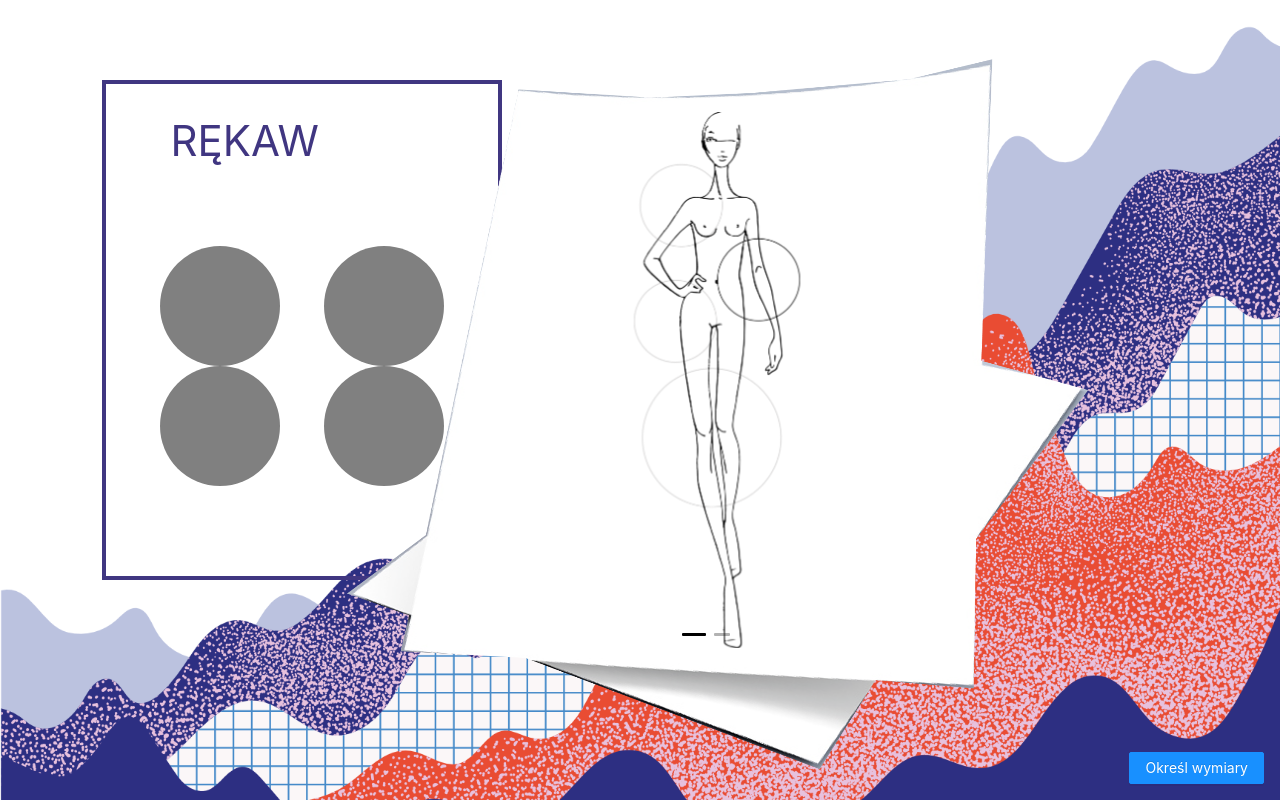
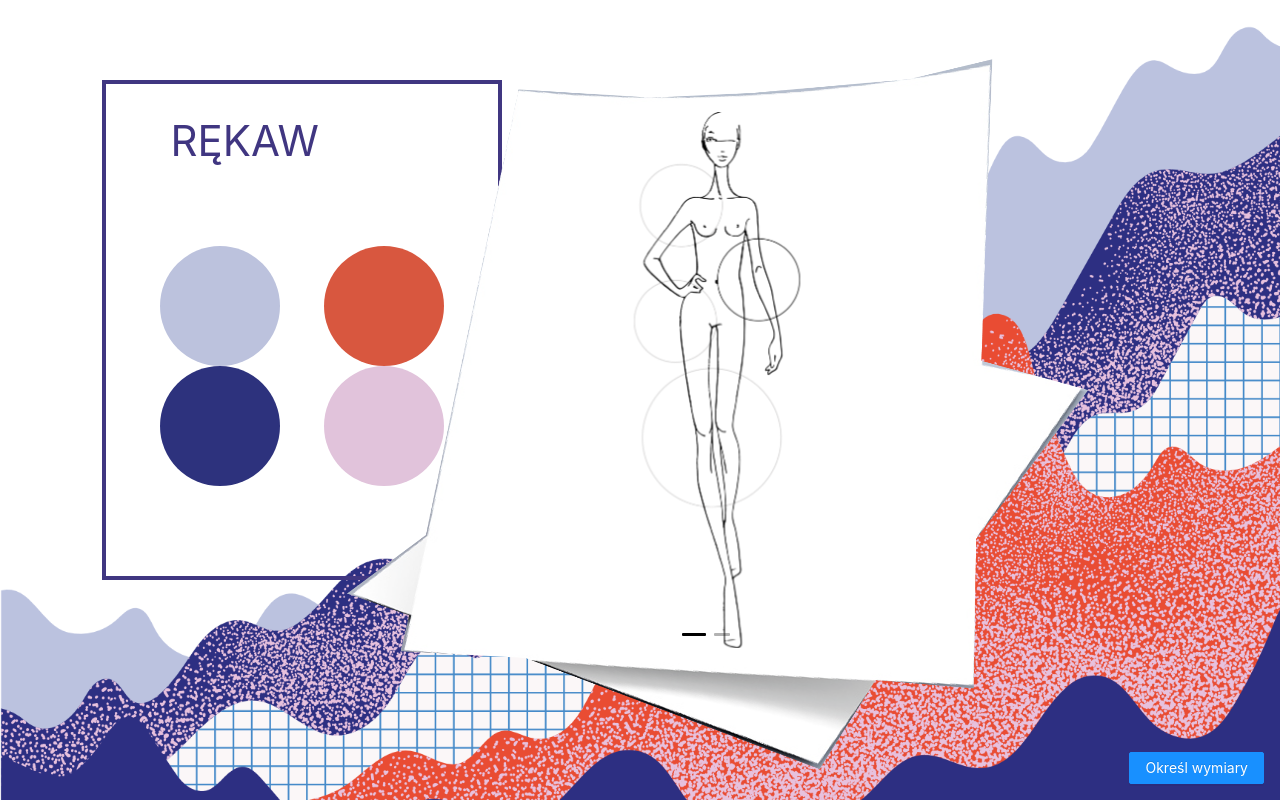
Before and after one commit to MateuszMamczarz/BombyxMaster, a React (Create React App) app: page / in a window 1280 px wide. Built offline with nearby package versions, Linux system fonts and the light colour scheme.

Commit message:
Add color to circles

```diff
--- a/src/components/picker.jsx
+++ b/src/components/picker.jsx
@@ -8,18 +8,18 @@ const Picker = ({ title, options, hidden }) => {
             <div className="circles">
                 <Row gutter={[32, 32]} >
                     <Col span={12}>
-                        <div className="circle"></div>
+                        <div className="circle" style={{ backgroundColor: '#bcc2dd' }}></div>
                     </Col>
                     <Col span={12}>
-                        <div className="circle"></div>
+                        <div className="circle" style={{ backgroundColor: '#d8573f' }}></div>
                     </Col>
                 </Row>
                 <Row gutter={[32, 32]} >
                     <Col span={12}>
-                        <div className="circle"></div>
+                        <div className="circle" style={{ backgroundColor: '#2d327d' }}></div>
                     </Col>
                     <Col span={12}>
-                        <div className="circle"></div>
+                        <div className="circle" style={{ backgroundColor: '#e1c3db' }}></div>
                     </Col>
                 </Row>
             </div>
```
